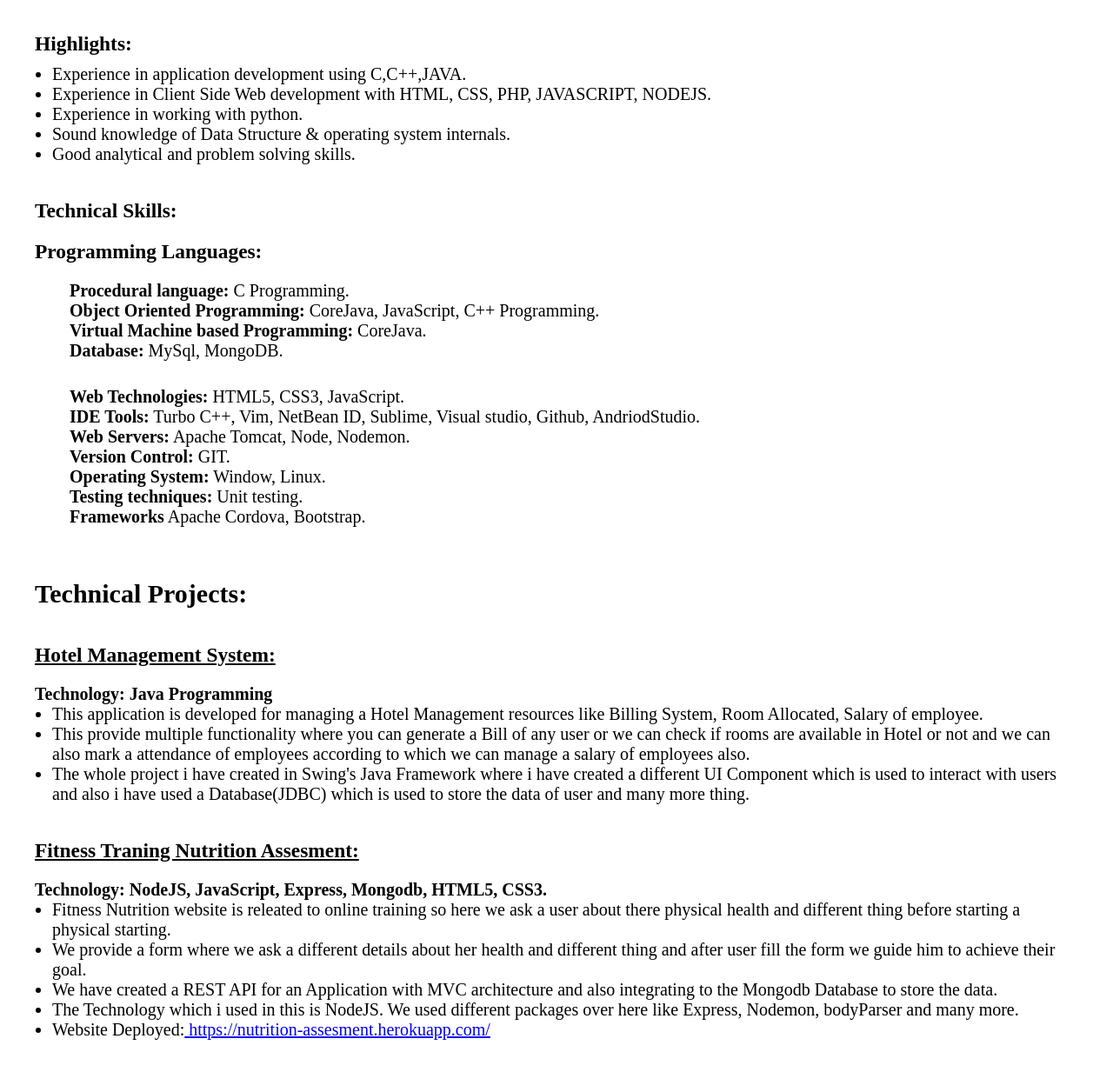
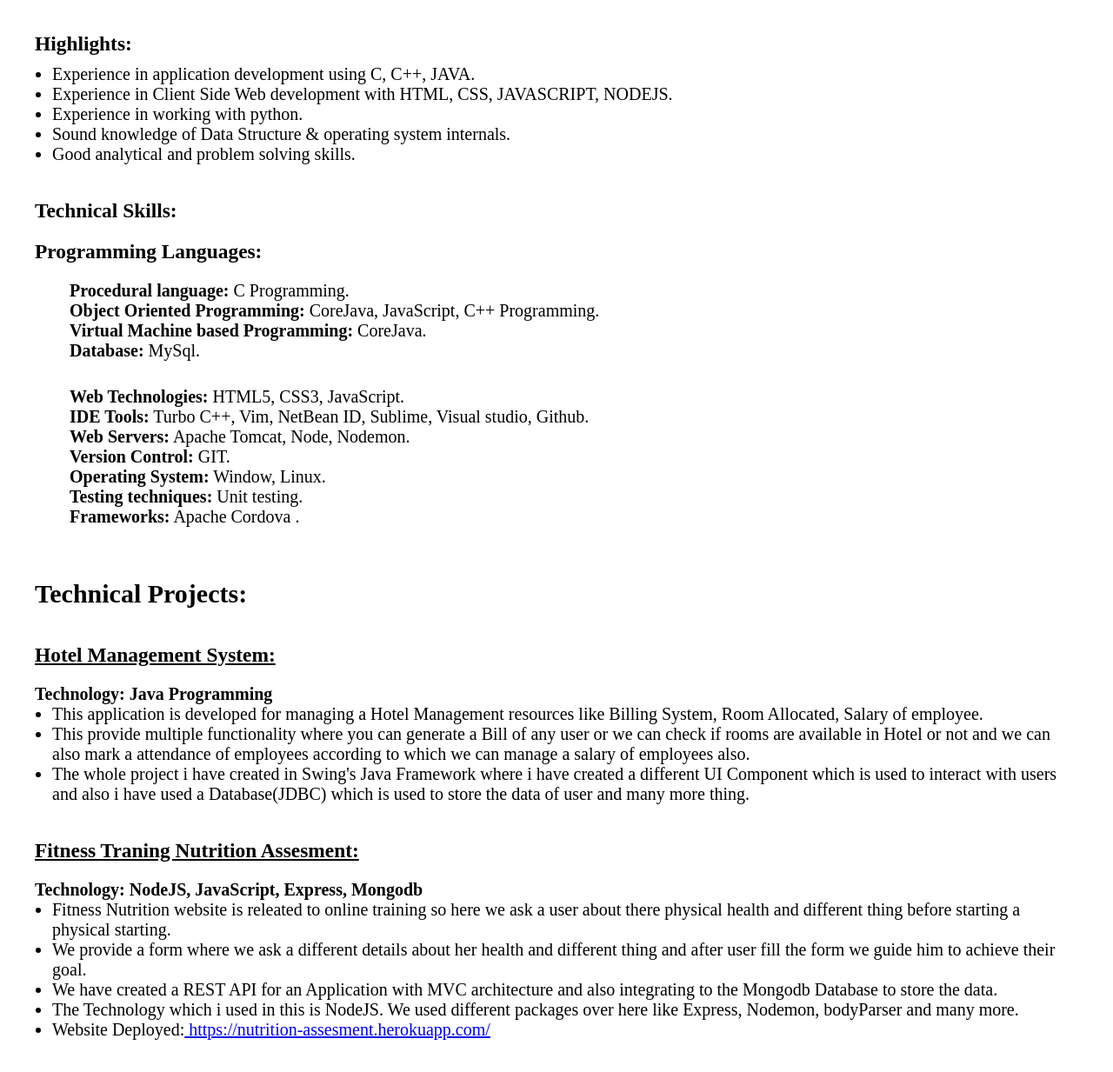
Before and after one commit to aman431/aman431.github.io, a plain HTML site: page index.html in a window 1280 px wide. Shown: the part 581-1814 px from the top of the page at 87% size. Drawn offline with Linux system fonts and the light colour scheme.

Commit message:
'Update'

```diff
--- a/index.html
+++ b/index.html
@@ -62,8 +62,8 @@
 		<div class="highlights">
 			<h3>Highlights:</h3>
 			<ul>
-				<li>Experience in application development using C,C++,JAVA.</li>
-				<li>Experience in Client Side Web development with HTML, CSS, PHP, JAVASCRIPT, NODEJS.</li>
+				<li>Experience in application development using C, C++, JAVA.</li>
+				<li>Experience in Client Side Web development with HTML, CSS, JAVASCRIPT, NODEJS.</li>
 				<li>Experience in working with python.</li>
 				<li>Sound knowledge of Data Structure & operating system internals.</li>
 				<li>Good analytical and problem solving skills.</li>
@@ -76,16 +76,16 @@
 				<p><b>Procedural language:</b> C Programming.</p>
 				<p><b>Object Oriented Programming:</b> CoreJava, JavaScript, C++ Programming.</p>
 				<p><b>Virtual Machine based Programming:</b> CoreJava.</p>
-				<p><b>Database:</b> MySql, MongoDB.</p>
+				<p><b>Database:</b> MySql.</p>
 			</div>
 			<div class='tools'>
 				<p><b>Web Technologies:</b> HTML5, CSS3, JavaScript.</p>
-				<p><b>IDE Tools:</b> Turbo C++, Vim, NetBean ID, Sublime, Visual studio, Github, AndriodStudio.</p>
+				<p><b>IDE Tools:</b> Turbo C++, Vim, NetBean ID, Sublime, Visual studio, Github.</p>
 				<p><b>Web Servers:</b> Apache Tomcat, Node, Nodemon.</p>
 				<p><b>Version Control:</b> GIT.</p>
 				<p><b>Operating System:</b> Window, Linux.</p>
 				<p><b>Testing techniques:</b> Unit testing.</p>
-				<p><b>Frameworks</b> Apache Cordova, Bootstrap.</p>
+				<p><b>Frameworks:</b> Apache Cordova .</p>
 			</div>
 		</div>
 		<div class="project">
@@ -101,7 +101,7 @@
 			</div>
 			<div class='fitness'>
 				<h3><u><a href="https://github.com/aman431/fitness-website">Fitness Traning Nutrition Assesment:</a></u></h3>
-				<p><b>Technology: NodeJS, JavaScript, Express, Mongodb, HTML5, CSS3.</b></p>
+				<p><b>Technology: NodeJS, JavaScript, Express, Mongodb </b></p>
 				<ul>
 					<li>Fitness Nutrition website is releated to online training so here we ask a user about there physical health and different thing before starting a physical starting.</li>
 					<li> We provide a form where we ask a different details about her health and different thing and after user fill the form we guide him to achieve their goal.</li>
@@ -119,7 +119,7 @@
 					<li>Game Deployed:<a href="https://aman431.github.io/Tic-Tac-Toe/"> https://aman431.github.io/Tic-Tac-Toe/</a></li>
 				</ul>
 			</div>
-			<div class="python">
+			<!-- <div class="python">
 				<h3><u><a href="https://github.com/aman431/Python-Jarvis">Jarvis</a></u></h3>
 				<p><b>Technology: Python</b></p>
 				<ul>
@@ -127,12 +127,12 @@
 					<li>It accept commands, through voice or text.</li>
 					<li>I this project we implement various third party libraries like pyttsx3, speech_recognition, wikipedia, webbrowser and etc which is used to interact with machine by his/her voice.</li>
 				</ul>
-			</div>
+			</div> -->
 		</div>
 		<div class='extra'>
 			<h2>Extra Curriculum Activities:</h2>
 			<ul>
-				<li>Did a Certified course in Java By Impetus Accademy near Aakrudi Pune.</li>
+				<!-- <li>Did a Certified course in Java By Impetus Accademy near Aakrudi Pune.</li> -->
 				<li>Participated and got second prize in Mood Indigo(Asia Largest Competition) Group Streat Dance Competition and also won different Inter College Competition in various College.</li>
 				<li>Got a second price in Football in District Level.</li>
 				<li>Was the CR for the first year of college</li>
```
